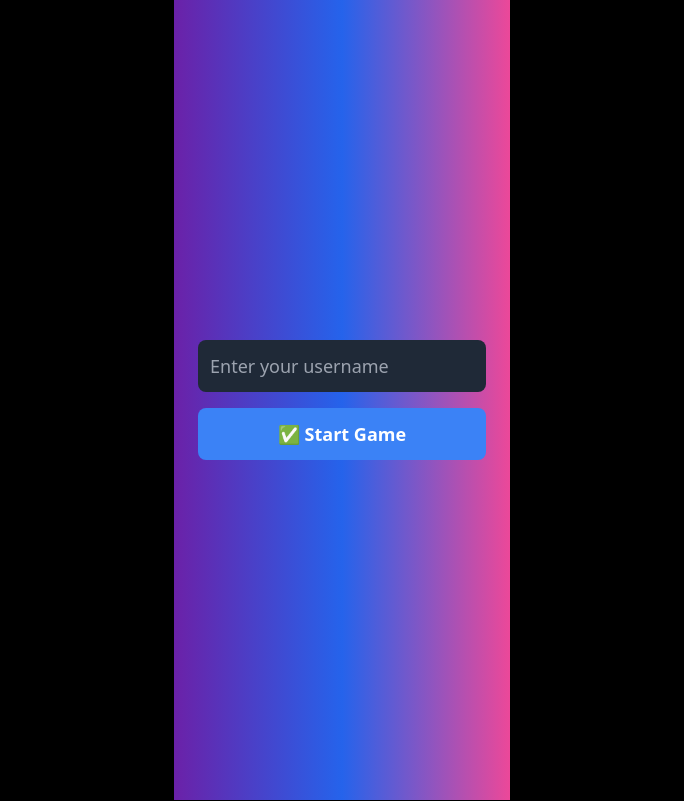
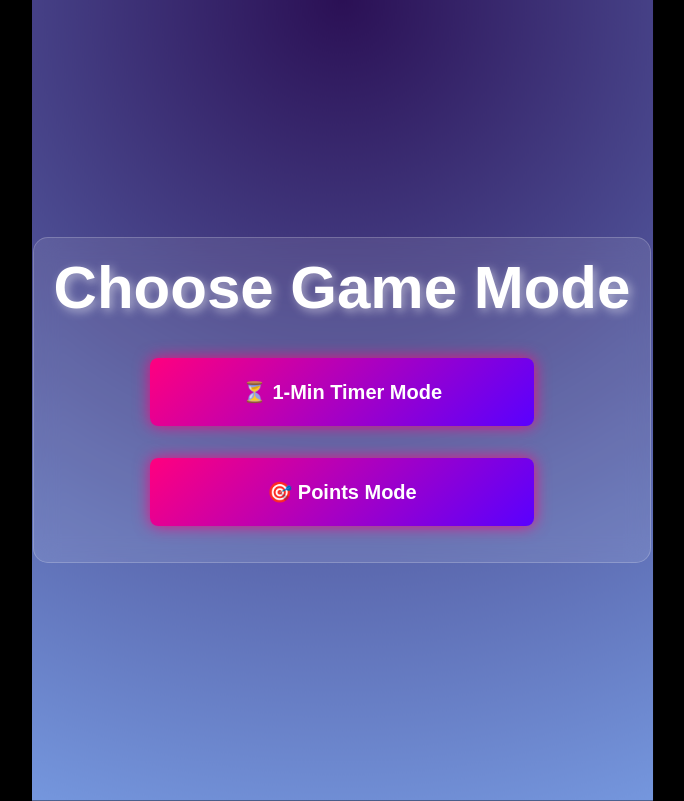
Before and after one commit to Jayant203/Globetrotter, a React (Vite) app in the folder globetrotter-frontend/: page / in a window 1280 px wide. Both pictures are taken after a click on the button "✅ Start Game". Shown: the whole page, without its empty margins (298-982 px from the left). Built offline with nearby package versions, Linux system fonts and the light colour scheme.

Commit message:
frontent tailwind fix v14

```diff
--- a/globetrotter-frontend/src/App.jsx
+++ b/globetrotter-frontend/src/App.jsx
@@ -18,183 +18,84 @@ function App() {
     const [incorrectAnswers, setIncorrectAnswers] = useState(0);
     const [timer, setTimer] = useState(null);
     const [timeLeft, setTimeLeft] = useState(0);
-    const [inviteLink, setInviteLink] = useState(null);
-    const [inviter, setInviter] = useState(null);
-    const [inviterScore, setInviterScore] = useState(null);
+    const [showIntro, setShowIntro] = useState(true);
 
-    // ✅ Detect if user joins via invite link
     useEffect(() => {
-        const urlParams = new URLSearchParams(window.location.search);
-        const inviteCode = urlParams.get("invite");
-
-        if (inviteCode) {
-            axios.get(`${API_URL}/game/${inviteCode}`)
-                .then(response => {
-                    setInviter(response.data.inviter);
-                    setInviterScore(response.data.score);
-                })
-                .catch(error => console.error("Error fetching game session", error));
-        }
+        setTimeout(() => setShowIntro(false), 2000);
     }, []);
 
-    // ✅ Register user
-    async function registerUser() {
-        if (!username) return alert("Please enter a username!");
-        try {
-            await axios.post(`${API_URL}/register`, { username });
-            setIsRegistered(true);
-        } catch (error) {
-            console.error("Registration error", error);
-        }
-    }
+    return (
+        <div className="relative min-h-screen flex flex-col items-center justify-center text-white">
+            {/* 🔥 Animated Background */}
+            <div className="bg-animate"></div>
 
-    // ✅ Fetch a random destination
-    async function fetchDestination() {
-        try {
-            const response = await axios.get(`${API_URL}/destination/random`);
-            setClues(response.data.clues);
-            setOptions(response.data.options);
-            setCorrectAnswer(response.data.name);
-            setResult(null);
-        } catch (error) {
-            console.error("Error fetching destination", error);
-        }
-    }
-
-    // ✅ Handle answer selection
-    async function handleAnswer(selectedOption) {
-        if (result) return;
-
-        try {
-            const response = await axios.post(`${API_URL}/destination/verify`, {
-                answer: selectedOption,
-                correctAnswer: correctAnswer,
-            });
-
-            if (response.data.correct) {
-                setResult("🎉 Correct!");
-                setScore((prev) => prev + 10);
-                setCorrectAnswers((prev) => prev + 1);
-            } else {
-                setResult("❌ Incorrect!");
-                setScore((prev) => prev - 5);
-                setIncorrectAnswers((prev) => prev + 1);
-            }
-        } catch (error) {
-            console.error("Error verifying answer", error);
-        }
-    }
-
-    // ✅ Start game modes
-    function startGame(mode, time = 0) {
-        setGameMode(mode);
-        setScore(0);
-        setCorrectAnswers(0);
-        setIncorrectAnswers(0);
-        if (mode === "timer") {
-            setTimeLeft(time * 60);
-            setTimer(true);
-        }
-        fetchDestination();
-    }
-
-    // ✅ Timer logic
-    useEffect(() => {
-        if (timer && timeLeft > 0) {
-            const interval = setInterval(() => {
-                setTimeLeft((prevTime) => prevTime - 1);
-            }, 1000);
-            return () => clearInterval(interval);
-        } else if (timeLeft === 0 && gameMode === "timer") {
-            endGame();
-        }
-    }, [timeLeft, timer]);
-
-    // ✅ Generate an invite link
-    async function challengeFriend() {
-        try {
-            const response = await axios.post(`${API_URL}/challenge`, { username, score });
-            setInviteLink(response.data.inviteLink);
-        } catch (error) {
-            console.error("Challenge error", error);
-        }
-    }
-
-    // ✅ End game
-    function endGame() {
-        setGameMode(null);
-    }
-
-    return (
-        <div className="relative min-h-screen flex flex-col items-center justify-center text-white p-6 bg-animate">
-            {/* 🔥 Animated Background */}
-            <div className="absolute inset-0 bg-gradient-to-r from-purple-800 via-blue-600 to-pink-500 animate-gradient"></div>
-
-            {result === "🎉 Correct!" && <Confetti />}
-
-            {/* ✅ Username Registration */}
-            {!isRegistered && (
-                <div className="relative z-10 flex flex-col items-center justify-center text-center">
+            {showIntro ? (
+                <motion.div
+                    initial={{ scale: 2, opacity: 0 }}
+                    animate={{ scale: 1, opacity: 1 }}
+                    transition={{ duration: 1 }}
+                    className="flex flex-col items-center text-center"
+                >
+                    <h1 className="text-7xl font-extrabold text-white">🌍 Globetrotter Challenge</h1>
+                </motion.div>
+            ) : !isRegistered ? (
+                <motion.div
+                    initial={{ y: -100, opacity: 0 }}
+                    animate={{ y: 0, opacity: 1 }}
+                    transition={{ duration: 1 }}
+                    className="glass flex flex-col items-center p-6 text-center"
+                >
                     <input
                         type="text"
                         placeholder="Enter your username"
                         value={username}
                         onChange={(e) => setUsername(e.target.value)}
-                        className="p-3 text-lg rounded-lg bg-gray-800 text-white w-72"
+                        className="p-4 text-lg rounded-lg bg-gray-800 text-white w-80 text-center"
                     />
-                    <button onClick={registerUser} className="p-3 mt-4 text-lg bg-blue-500 text-white rounded-lg w-72">
+                    <button onClick={() => setIsRegistered(true)} className="p-4 mt-4 w-80 glowing">
                         ✅ Start Game
                     </button>
-                </div>
-            )}
-
-            {/* ✅ Game Modes Selection */}
-            {isRegistered && !gameMode && (
+                </motion.div>
+            ) : !gameMode ? (
                 <motion.div
-                    initial={{ scale: 1.5, opacity: 0 }}
-                    animate={{ scale: 1, opacity: 1 }}
+                    initial={{ opacity: 0 }}
+                    animate={{ opacity: 1 }}
                     transition={{ duration: 1 }}
-                    className="relative z-10 flex flex-col items-center text-center"
+                    className="glass flex flex-col items-center text-center p-6"
                 >
-                    <h1 className="text-6xl font-extrabold mb-6 bg-clip-text text-transparent bg-gradient-to-r from-yellow-400 to-pink-500 shadow-lg">
-                        🌍 Globetrotter Challenge
-                    </h1>
+                    <h1 className="text-6xl font-extrabold mb-6 text-white">Choose Game Mode</h1>
                     <motion.button
                         whileHover={{ scale: 1.1 }}
                         whileTap={{ scale: 0.9 }}
-                        onClick={() => startGame("timer", 1)}
-                        className="p-4 m-2 text-lg font-bold bg-red-500 text-white rounded-full shadow-xl w-72"
+                        onClick={() => setGameMode("timer")}
+                        className="p-5 m-4 text-xl font-bold w-96 glowing"
                     >
                         ⏳ 1-Min Timer Mode
                     </motion.button>
                     <motion.button
                         whileHover={{ scale: 1.1 }}
                         whileTap={{ scale: 0.9 }}
-                        onClick={() => startGame("points")}
-                        className="p-4 m-2 text-lg font-bold bg-green-500 text-white rounded-full shadow-xl w-72"
+                        onClick={() => setGameMode("points")}
+                        className="p-5 m-4 text-xl font-bold w-96 glowing"
                     >
                         🎯 Points Mode
                     </motion.button>
                 </motion.div>
-            )}
-
-            {/* ✅ Game Play */}
-            {gameMode && (
+            ) : (
                 <motion.div
-                    initial={{ opacity: 0, y: 20 }}
-                    animate={{ opacity: 1, y: 0 }}
-                    transition={{ duration: 0.5 }}
-                    className="relative z-10 w-full max-w-lg text-center bg-black bg-opacity-60 rounded-lg p-6 shadow-lg border border-gray-600"
+                    initial={{ opacity: 0 }}
+                    animate={{ opacity: 1 }}
+                    transition={{ duration: 1 }}
+                    className="glass text-center w-full max-w-2xl p-6"
                 >
-                    <p>✅ Correct: {correctAnswers} | ❌ Incorrect: {incorrectAnswers} | 🏆 Score: {score}</p>
-                    <div className="bg-gray-800 text-gray-300 rounded-lg p-5 shadow-lg mb-6">
-                        <p>{clues.join(" / ")}</p>
+                    <p className="text-xl mb-4">{clues.join(" / ")}</p>
+                    <div className="grid grid-cols-2 gap-6">
+                        {options.map(option => (
+                            <button key={option} className="p-4 glowing w-80 text-lg">
+                                {option}
+                            </button>
+                        ))}
                     </div>
-                    {options.map(option => (
-                        <button key={option} onClick={() => handleAnswer(option)} className="p-3 m-2 bg-gray-900 text-yellow-400 rounded-lg w-72">
-                            {option}
-                        </button>
-                    ))}
                 </motion.div>
             )}
         </div>
--- a/globetrotter-frontend/src/index.css
+++ b/globetrotter-frontend/src/index.css
@@ -2,29 +2,77 @@
 @tailwind components;
 @tailwind utilities;
 
-/* 🔥 Animated Background */
-@keyframes gradientAnimation {
-  0% { background-position: 0% 50%; }
-  50% { background-position: 100% 50%; }
-  100% { background-position: 0% 50%; }
+/* 🔥 Elegant Animated Background */
+@keyframes moveBackground {
+  0% { transform: scale(1) translateY(0px); }
+  50% { transform: scale(1.05) translateY(-10px); }
+  100% { transform: scale(1) translateY(0px); }
 }
 
 .bg-animate {
-  background: linear-gradient(-45deg, #ff0080, #ff00ff, #8000ff, #0040ff);
-  background-size: 400% 400%;
-  animation: gradientAnimation 10s ease infinite;
+  background: radial-gradient(circle at top, #2b1055, #7597de);
+  animation: moveBackground 10s infinite alternate ease-in-out;
+  position: absolute;
+  width: 100%;
+  height: 100%;
+  z-index: -1;
 }
 
-/* ✅ Keep global styles for body */
+/* 🔹 Glassmorphism Effect */
+.glass {
+  background: rgba(255, 255, 255, 0.1);
+  backdrop-filter: blur(12px);
+  border-radius: 15px;
+  border: 1px solid rgba(255, 255, 255, 0.2);
+  padding: 20px;
+}
+
+/* ✅ Gaming-Inspired Font */
+@import url('https://fonts.googleapis.com/css2?family=Orbitron:wght@400;700&display=swap');
+
 body {
   @apply flex items-center justify-center min-h-screen bg-black text-white overflow-hidden;
+  font-family: 'Orbitron', sans-serif;
 }
 
-/* ✅ Keep only essential text styles */
+/* ✅ Headings - Sleek Look */
 h1 {
-  @apply text-4xl font-extrabold text-center;
+  @apply text-6xl font-extrabold text-center text-white;
+  text-shadow: 3px 3px 10px rgba(255, 255, 255, 0.5);
 }
 
+/* 🎮 MCQ Buttons - Gaming UI */
 button {
-  @apply px-4 py-2 rounded-lg font-bold transition-transform transform hover:scale-105 focus:outline-none;
+  @apply px-6 py-3 rounded-lg font-bold transition-transform transform hover:scale-105 focus:outline-none;
+  background: linear-gradient(135deg, #ff007f, #5900ff);
+  box-shadow: 0px 0px 10px rgba(255, 0, 127, 0.8);
+  border: none;
+  color: white;
 }
+
+/* ✅ Hover Effects */
+button:hover {
+  box-shadow: 0px 0px 15px rgba(255, 0, 127, 1);
+  transform: scale(1.1);
+}
+
+/* ✅ Responsive Design */
+@media (max-width: 768px) {
+  h1 {
+    @apply text-4xl;
+  }
+  button {
+    @apply px-4 py-2 text-sm;
+  }
+}
+
+/* ✅ Dynamic Neon Glow Animation */
+@keyframes neonGlow {
+  0% { box-shadow: 0px 0px 5px rgba(255, 0, 127, 0.5); }
+  50% { box-shadow: 0px 0px 20px rgba(255, 0, 127, 1); }
+  100% { box-shadow: 0px 0px 5px rgba(255, 0, 127, 0.5); }
+}
+
+.glowing {
+  animation: neonGlow 2s infinite alternate;
+}
```
